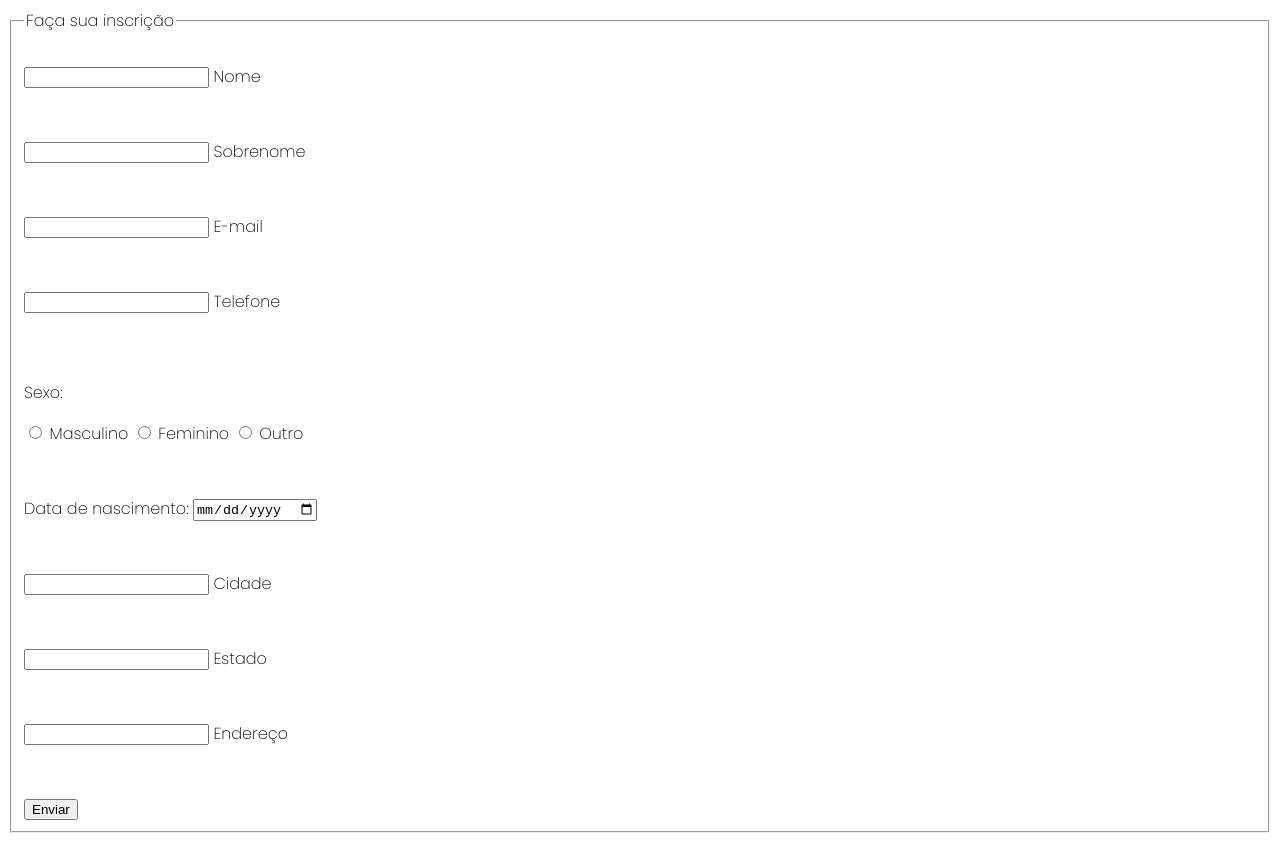
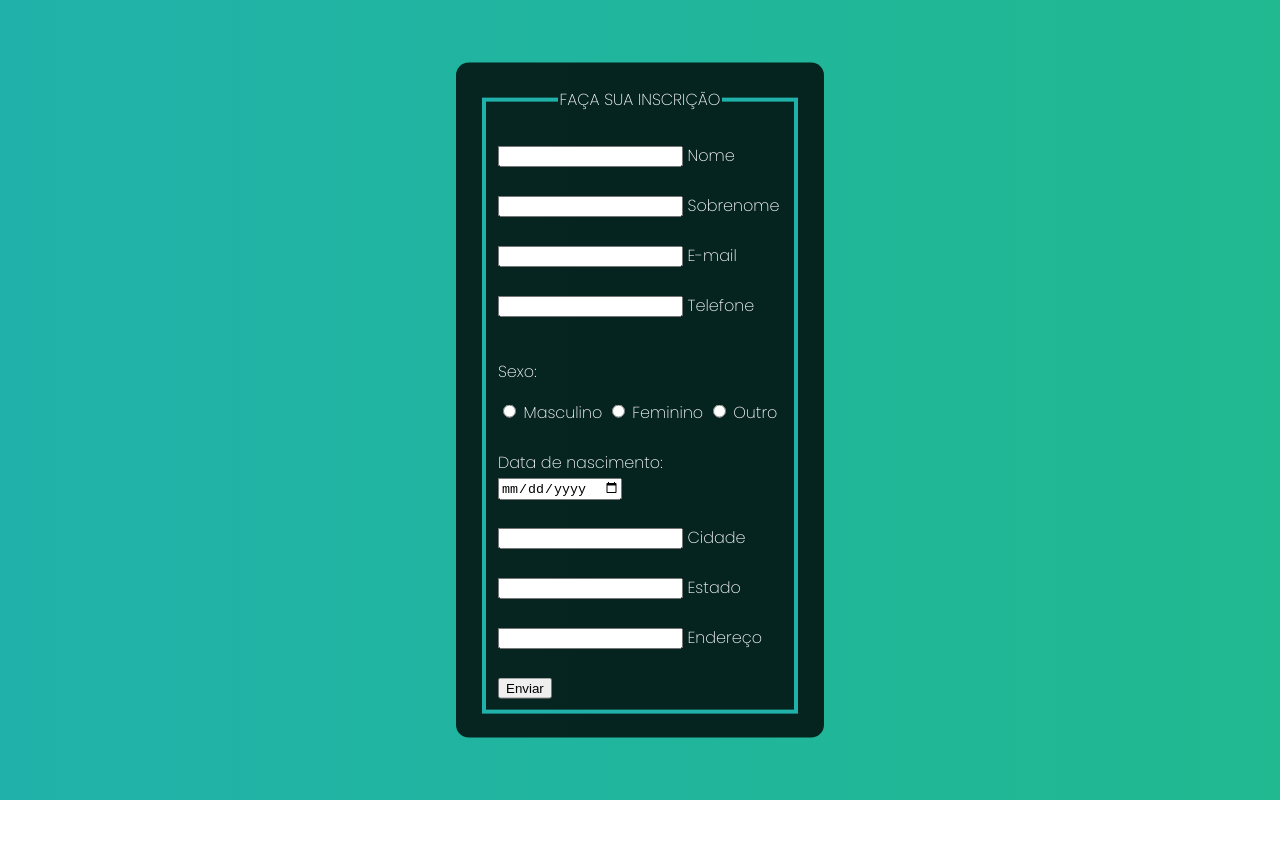
Before and after one commit to Polettinho/primeiroFormulario, a plain HTML site: page index.html in a window 1280 px wide. After the commit the page ends 800 px from the top, so only its background shows below. Drawn offline with Linux system fonts and the light colour scheme.

Commit message:
Add files via upload

```diff
--- a/style.css
+++ b/style.css
@@ -1,3 +1,40 @@
+:root{
+    /*=== Colors === */
+    --first-color: #20b2AA;
+    --first-color-rgb: #20b990;
+    --first-color-box: #290F09;
+    --text-color-white: white;
+    --text-color-black: black;
+
+    /*=== Fonts/Typography ===*/
+    --font-unic: 'Poppins', sans-serif;
+
+    /*===== z index =====*/
+  --z-fixed: 100;
+}
+
 body{
-    font-family: 'Poppins', sans-serif;
+    font-family: var(--font-unic);
+    background-image: linear-gradient(to right, var(--first-color), var(--first-color-rgb));
 }
+
+.main-box{
+    color: var(--text-color-white);
+    position: absolute;
+    top: 50%;
+    left: 50%;
+    transform: translate(-50%, -50%);
+    background-color: rgba(0, 0, 0, 0.8);
+    padding: 1.5rem;
+    border-radius: 0.8rem;
+    width: 25%;
+}
+
+.single-top{
+    text-align: center;
+    text-transform: uppercase;
+}
+
+fieldset{
+    border: 0.3rem solid var(--first-color);
+}
```
Also changed, not shown: index.html (+9 -9 lines).
